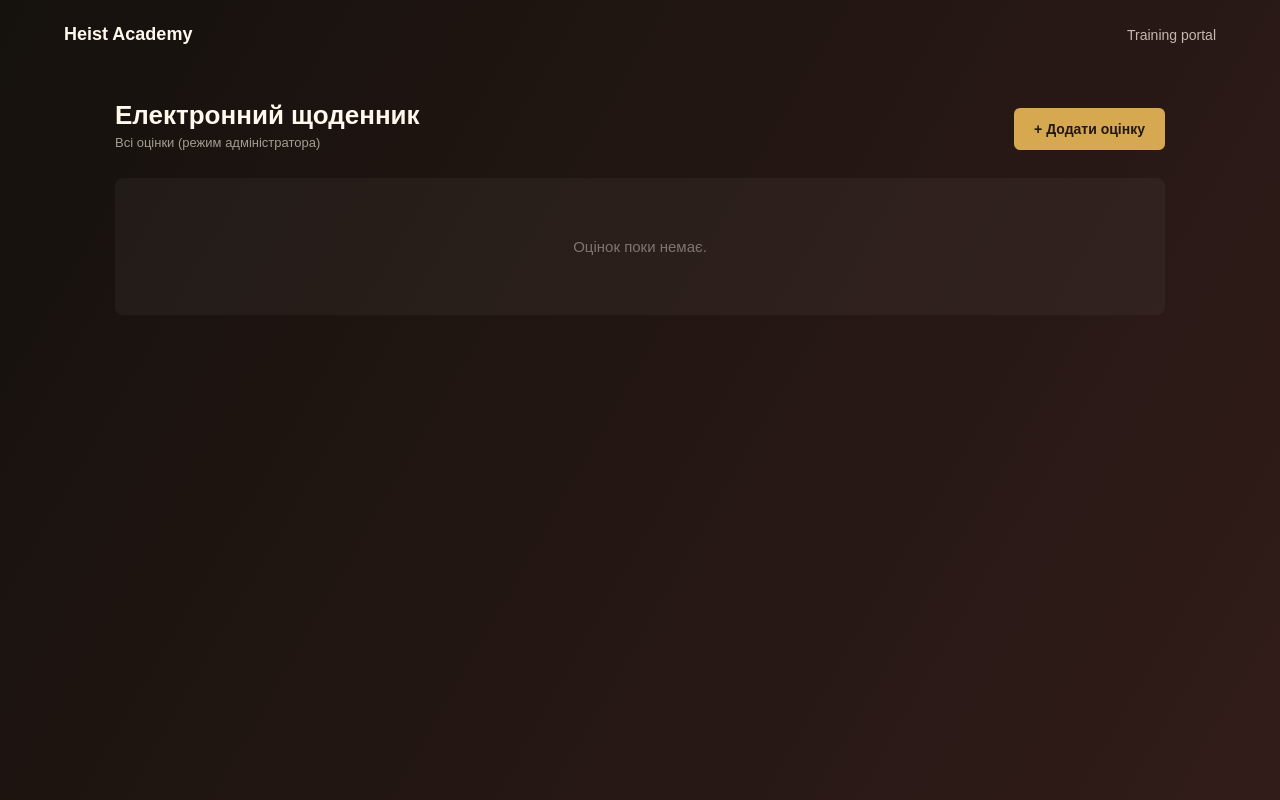
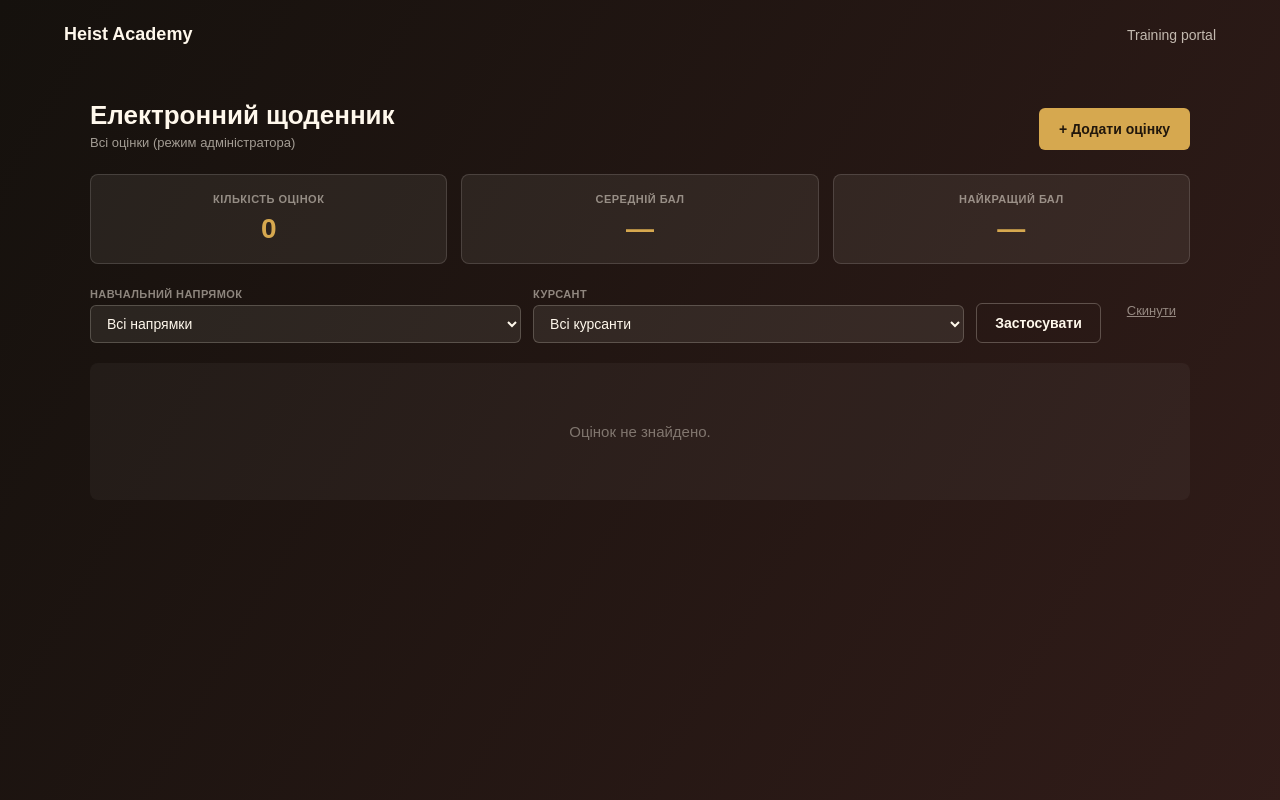
Before and after one commit to Angellllna/group-portal_26_05, a Django app: page /diary/ in a window 1280 px wide. Run offline with Django 5.2, Linux system fonts and the light colour scheme; the visitor is signed in with stand-in values (Sample User, id 1); data comes from the database, SQL or seed files in the repository; data that the repository does not hold is empty.

Commit message:
DIA-4: add diary filters and student summary
Cherry-pick only the diary feature from the stale DIA-4 branch:
- GradeListView: filter grades by student (staff/instructor) and by
  subject; add summary stats (count, average, best score)
- diary/list.html: filter controls + summary block

The rest of the DIA-4 branch was an outdated snapshot that would have
reverted already-merged FOR-4/GAL-5 work, so it was intentionally
excluded. diary/forms.py clean_score and the gallery/announcements
changes are already in main.

Co-Authored-By: Claude Opus 4.8 (1M context) <noreply@anthropic.com>

```diff
--- a/diary/templates/diary/list.html
+++ b/diary/templates/diary/list.html
@@ -13,16 +13,17 @@
     }
 
     .diary-container {
-        max-width: 1050px;
+        max-width: 1100px;
         margin: 0 auto;
     }
 
+    /* Header */
     .diary-header {
         display: flex;
         align-items: flex-end;
         justify-content: space-between;
         gap: 16px;
-        margin-bottom: 28px;
+        margin-bottom: 24px;
         flex-wrap: wrap;
     }
 
@@ -56,11 +57,109 @@
         white-space: nowrap;
     }
 
-    .btn-add:hover {
-        background: #e7bd67;
-        transform: translateY(-1px);
+    .btn-add:hover { background: #e7bd67; transform: translateY(-1px); }
+
+    /* Stats */
+    .stats-row {
+        display: grid;
+        grid-template-columns: repeat(3, 1fr);
+        gap: 14px;
+        margin-bottom: 24px;
     }
 
+    .stat-card {
+        background: rgba(255, 248, 236, 0.07);
+        border: 1px solid rgba(255, 248, 236, 0.14);
+        border-radius: 8px;
+        padding: 18px 20px;
+        text-align: center;
+    }
+
+    .stat-label {
+        font-size: 11px;
+        font-weight: 700;
+        color: rgba(255, 248, 236, 0.5);
+        text-transform: uppercase;
+        letter-spacing: 0.5px;
+        margin-bottom: 8px;
+    }
+
+    .stat-value {
+        font-size: 28px;
+        font-weight: 800;
+        color: var(--gold, #d6a84f);
+    }
+
+    /* Filters */
+    .filters-row {
+        display: flex;
+        gap: 12px;
+        flex-wrap: wrap;
+        margin-bottom: 20px;
+        align-items: flex-end;
+    }
+
+    .filter-group {
+        display: flex;
+        flex-direction: column;
+        gap: 5px;
+        flex: 1;
+        min-width: 180px;
+    }
+
+    .filter-group label {
+        font-size: 11px;
+        font-weight: 700;
+        color: rgba(255, 248, 236, 0.5);
+        text-transform: uppercase;
+        letter-spacing: 0.4px;
+    }
+
+    .filter-group select {
+        padding: 9px 12px;
+        background: rgba(255, 248, 236, 0.08);
+        border: 1px solid rgba(255, 248, 236, 0.2);
+        border-radius: 6px;
+        color: #fff8ec;
+        font-size: 14px;
+        outline: none;
+        cursor: pointer;
+    }
+
+    .filter-group select option { background: #2c2217; }
+
+    .btn-filter {
+        min-height: 40px;
+        padding: 0 18px;
+        border: 1px solid rgba(255, 248, 236, 0.25);
+        border-radius: 6px;
+        background: transparent;
+        color: #fff8ec;
+        font-size: 14px;
+        font-weight: 700;
+        cursor: pointer;
+        transition: border-color 160ms;
+        align-self: flex-end;
+    }
+
+    .btn-filter:hover { border-color: rgba(255,248,236,0.6); }
+
+    .btn-reset {
+        min-height: 40px;
+        padding: 0 14px;
+        border: none;
+        border-radius: 6px;
+        background: transparent;
+        color: rgba(255, 248, 236, 0.5);
+        font-size: 13px;
+        cursor: pointer;
+        text-decoration: underline;
+        align-self: flex-end;
+    }
+
+    .btn-reset:hover { color: rgba(255,248,236,0.85); }
+
+    /* Table */
     .diary-table {
         width: 100%;
         border-collapse: collapse;
@@ -89,9 +188,7 @@
         transition: background 120ms;
     }
 
-    .diary-table tbody tr:hover {
-        background: rgba(255, 248, 236, 0.09);
-    }
+    .diary-table tbody tr:hover { background: rgba(255, 248, 236, 0.09); }
 
     .diary-table tbody td {
         padding: 12px 16px;
@@ -100,10 +197,7 @@
         border-bottom: 1px solid rgba(255, 248, 236, 0.07);
     }
 
-    .score {
-        font-weight: 800;
-        font-size: 16px;
-    }
+    .score { font-weight: 800; font-size: 16px; }
     .score-high { color: #4ade80; }
     .score-mid  { color: #fbbf24; }
     .score-low  { color: #f87171; }
@@ -116,10 +210,16 @@
         background: rgba(255, 248, 236, 0.04);
         border-radius: 8px;
     }
+
+    @media (max-width: 640px) {
+        .stats-row { grid-template-columns: 1fr; }
+    }
 </style>
 
 <div class="diary-section">
     <div class="diary-container">
+
+        <!-- Header -->
         <div class="diary-header">
             <div>
                 <h1>Електронний щоденник</h1>
@@ -131,11 +231,60 @@
                     {% endif %}
                 </p>
             </div>
-            {% if request.user.is_staff or request.user.profile.role == "instructor" %}
+            {% if privileged %}
             <a href="{% url 'diary:add' %}" class="btn-add">+ Додати оцінку</a>
             {% endif %}
         </div>
 
+        <!-- Statistics -->
+        <div class="stats-row">
+            <div class="stat-card">
+                <div class="stat-label">Кількість оцінок</div>
+                <div class="stat-value">{{ stat_count }}</div>
+            </div>
+            <div class="stat-card">
+                <div class="stat-label">Середній бал</div>
+                <div class="stat-value">{{ stat_avg }}</div>
+            </div>
+            <div class="stat-card">
+                <div class="stat-label">Найкращий бал</div>
+                <div class="stat-value">{{ stat_best }}</div>
+            </div>
+        </div>
+
+        <!-- Filters -->
+        <form method="get" class="filters-row">
+            <div class="filter-group">
+                <label>Навчальний напрямок</label>
+                <select name="subject">
+                    <option value="">Всі напрямки</option>
+                    {% for subj in subjects %}
+                    <option value="{{ subj.id }}" {% if selected_subject == subj.id|stringformat:"s" %}selected{% endif %}>
+                        {{ subj.title }}
+                    </option>
+                    {% endfor %}
+                </select>
+            </div>
+
+            {% if privileged %}
+            <div class="filter-group">
+                <label>Курсант</label>
+                <select name="student">
+                    <option value="">Всі курсанти</option>
+                    {% for s in students %}
+                    <option value="{{ s.id }}" {% if selected_student == s.id|stringformat:"s" %}selected{% endif %}>
+                        {{ s.get_full_name|default:s.username }}
+                    </option>
+                    {% endfor %}
+                </select>
+            </div>
+            {% endif %}
+
+            <button type="submit" class="btn-filter">Застосувати</button>
+            <a href="{% url 'diary:list' %}" class="btn-reset">Скинути</a>
+        </form>
+
+        <!-- Table -->
         {% if grades %}
         <table class="diary-table">
             <thead>
@@ -173,8 +322,9 @@
             </tbody>
         </table>
         {% else %}
-        <div class="empty-msg">Оцінок поки немає.</div>
+        <div class="empty-msg">Оцінок не знайдено.</div>
         {% endif %}
+
     </div>
 </div>
 {% endblock %}
--- a/diary/views.py
+++ b/diary/views.py
@@ -1,9 +1,13 @@
+from django.contrib.auth import get_user_model
 from django.contrib.auth.mixins import LoginRequiredMixin, UserPassesTestMixin
+from django.db.models import Avg, Max, Count
 from django.urls import reverse_lazy
 from django.views.generic import ListView, CreateView
 
 from .forms import GradeForm
-from .models import Grade
+from .models import Grade, TrainingSubject
+
+User = get_user_model()
 
 
 class StaffOrInstructorMixin(UserPassesTestMixin):
@@ -13,7 +17,6 @@ class StaffOrInstructorMixin(UserPassesTestMixin):
         user = self.request.user
         if user.is_staff:
             return True
-        # Перевіряємо роль через profile (accounts app)
         try:
             return user.profile.role == "instructor"
         except Exception:
@@ -25,16 +28,71 @@ class GradeListView(LoginRequiredMixin, ListView):
     template_name = "diary/list.html"
     context_object_name = "grades"
 
+    def _is_privileged(self):
+        user = self.request.user
+        if user.is_staff:
+            return True
+        try:
+            return user.profile.role == "instructor"
+        except Exception:
+            return False
+
     def get_queryset(self):
         qs = Grade.objects.select_related("student", "subject", "teacher")
-        if self.request.user.is_staff:
-            return qs
-        try:
-            if self.request.user.profile.role == "instructor":
-                return qs
-        except Exception:
-            pass
-        return qs.filter(student=self.request.user)
+
+        if self._is_privileged():
+            # Фільтр по курсанту (тільки для staff/admin/instructor)
+            student_id = self.request.GET.get("student")
+            if student_id:
+                qs = qs.filter(student_id=student_id)
+        else:
+            qs = qs.filter(student=self.request.user)
+
+        # Фільтр по навчальному напрямку (для всіх)
+        subject_id = self.request.GET.get("subject")
+        if subject_id:
+            qs = qs.filter(subject_id=subject_id)
+
+        return qs.order_by("-created_at")
+
+    def get_context_data(self, **kwargs):
+        ctx = super().get_context_data(**kwargs)
+        user = self.request.user
+        privileged = self._is_privileged()
+
+        # Базовий queryset для статистики
+        if privileged:
+            student_id = self.request.GET.get("student")
+            stat_qs = Grade.objects.all()
+            if student_id:
+                stat_qs = stat_qs.filter(student_id=student_id)
+        else:
+            stat_qs = Grade.objects.filter(student=user)
+
+        subject_id = self.request.GET.get("subject")
+        if subject_id:
+            stat_qs = stat_qs.filter(subject_id=subject_id)
+
+        # Статистика
+        agg = stat_qs.aggregate(
+            count=Count("id"),
+            avg=Avg("score"),
+            best=Max("score"),
+        )
+        ctx["stat_count"] = agg["count"] or 0
+        ctx["stat_avg"] = round(agg["avg"], 1) if agg["avg"] else "—"
+        ctx["stat_best"] = agg["best"] or "—"
+
+        # Дані для фільтрів
+        ctx["subjects"] = TrainingSubject.objects.all()
+        ctx["selected_subject"] = self.request.GET.get("subject", "")
+        ctx["privileged"] = privileged
+
+        if privileged:
+            ctx["students"] = User.objects.all().order_by("username")
+            ctx["selected_student"] = self.request.GET.get("student", "")
+
+        return ctx
 
 
 class GradeCreateView(LoginRequiredMixin, StaffOrInstructorMixin, CreateView):
@@ -44,6 +102,5 @@ class GradeCreateView(LoginRequiredMixin, StaffOrInstructorMixin, CreateView):
     success_url = reverse_lazy("diary:list")
 
     def form_valid(self, form):
-        # Автоматично встановлюємо teacher як поточного користувача
         form.instance.teacher = self.request.user
         return super().form_valid(form)
```
